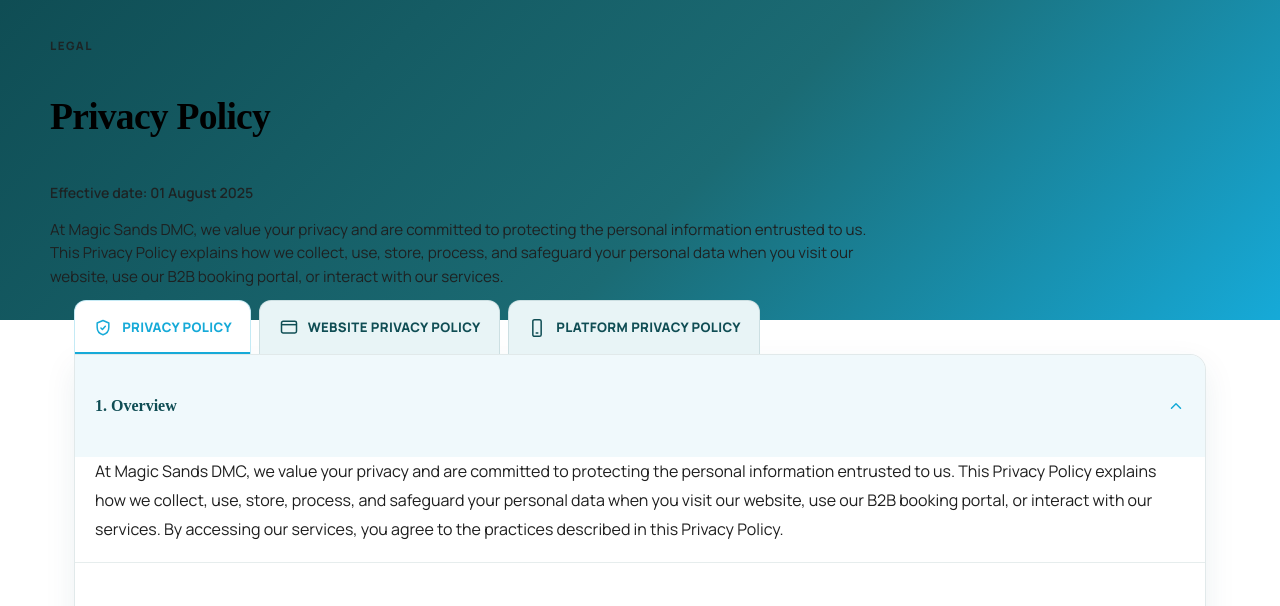
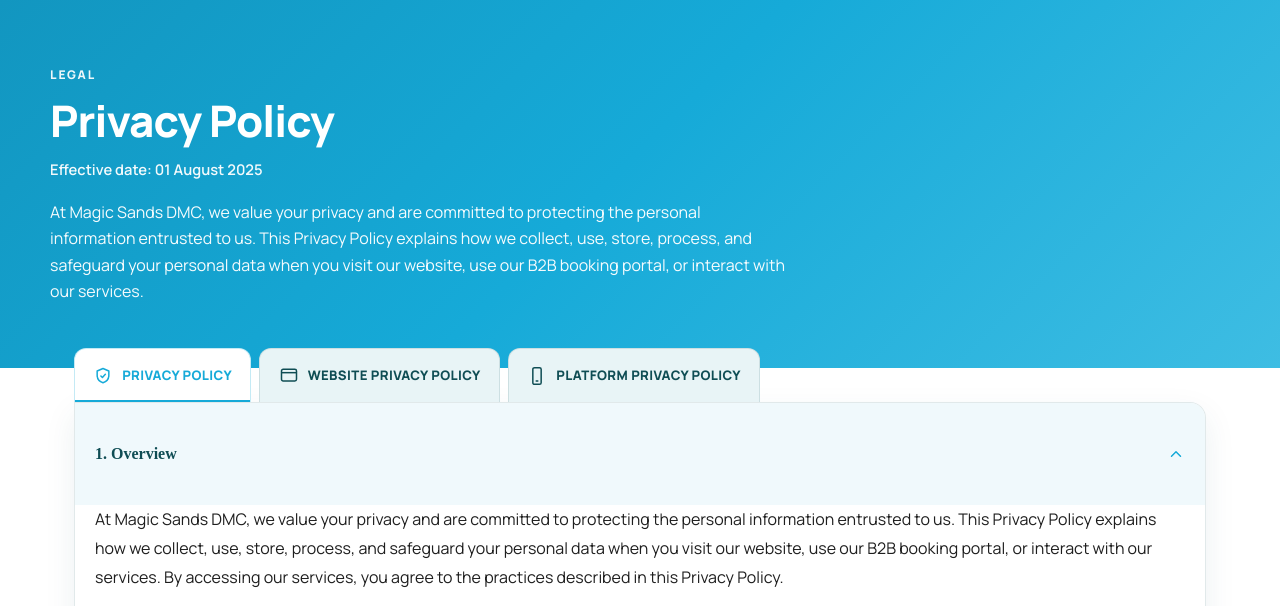
Before and after one commit to mdmagicsands-bot/magic-sands-booking, a Django app: page /privacy-policy/ in a window 1280 px wide. Shown: the part 132-738 px from the top of the page. Run offline with Django 5.2, Linux system fonts and the light colour scheme; data that the repository does not hold is empty; some libraries are stand-ins or nearby versions; some web fonts are replaced.

Commit message:
Fix privacy banner: logo cyan background, white text, clearer alignment.
Co-authored-by: Cursor <cursoragent@cursor.com>

```diff
--- a/static/css/legal-pages.css
+++ b/static/css/legal-pages.css
@@ -5,45 +5,60 @@
 }
 
 .legal-page-head {
-  background: linear-gradient(135deg, #0f4d54 0%, #1b6b74 55%, #16aad8 100%);
-  color: #fff;
-  padding: 2.25rem 1.5rem 2rem;
+  background: linear-gradient(135deg, #1296c0 0%, #16aad8 48%, #3ebde3 100%);
+  color: #ffffff !important;
+  padding: clamp(2.75rem, 5vw, 4rem) 1.5rem;
 }
 
 .legal-page-head-inner {
   width: min(100%, 1180px);
   margin: 0 auto;
+  display: flex;
+  flex-direction: column;
+  justify-content: center;
+  align-items: flex-start;
+  gap: 0.65rem;
+  text-align: left;
+}
+
+.legal-page-kicker,
+.legal-page-head h1,
+.legal-page-meta,
+.legal-page-intro {
+  color: #ffffff !important;
 }
 
 .legal-page-kicker {
-  margin: 0 0 0.35rem;
-  font-size: 0.72rem;
+  margin: 0;
+  font-size: 0.75rem;
   font-weight: 800;
-  letter-spacing: 0.14em;
+  letter-spacing: 0.16em;
   text-transform: uppercase;
-  opacity: 0.85;
+  opacity: 0.92;
 }
 
 .legal-page-head h1 {
-  margin: 0 0 0.5rem;
-  font-size: clamp(1.75rem, 3vw, 2.35rem);
+  margin: 0;
+  font-family: inherit;
+  font-size: clamp(2rem, 3.4vw, 2.75rem);
   font-weight: 800;
   letter-spacing: -0.02em;
+  line-height: 1.15;
 }
 
 .legal-page-meta {
-  margin: 0 0 0.75rem;
-  font-size: 0.88rem;
+  margin: 0;
+  font-size: 0.92rem;
   font-weight: 600;
-  opacity: 0.9;
+  opacity: 0.95;
 }
 
 .legal-page-intro {
-  margin: 0;
-  max-width: 52rem;
-  font-size: 0.95rem;
-  line-height: 1.55;
-  opacity: 0.95;
+  margin: 0.35rem 0 0;
+  max-width: 46rem;
+  font-size: 1rem;
+  line-height: 1.65;
+  opacity: 0.96;
 }
 
 .legal-page-shell {
```
